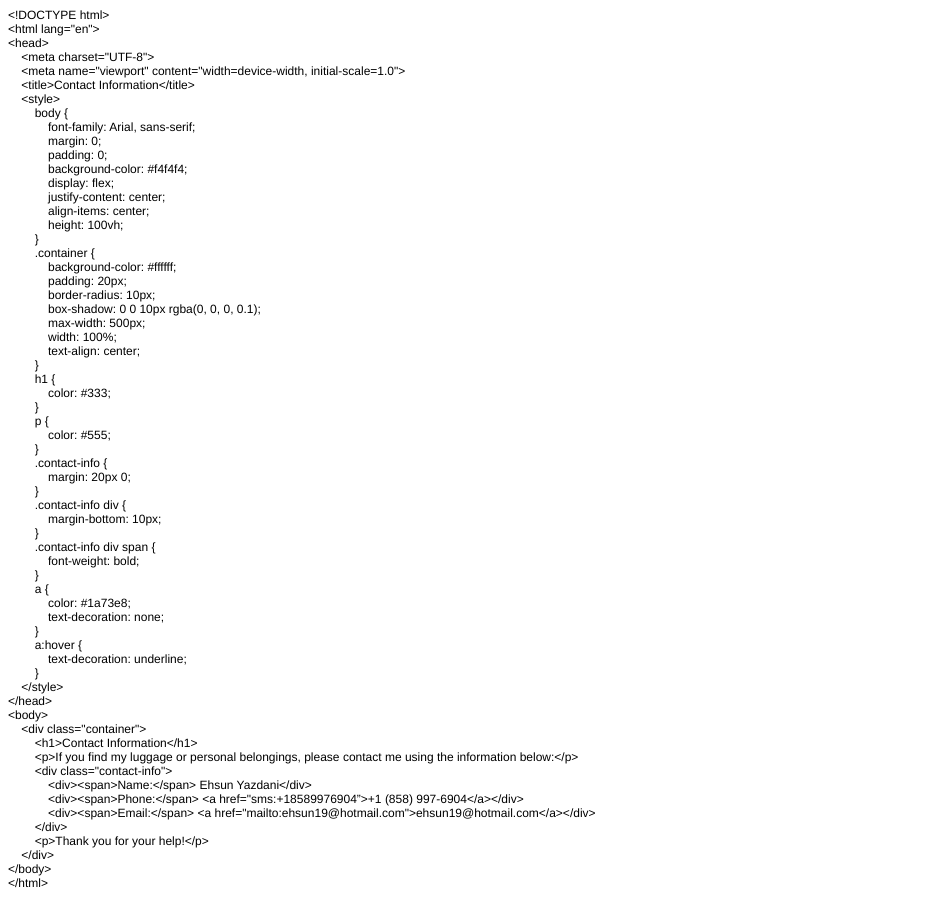
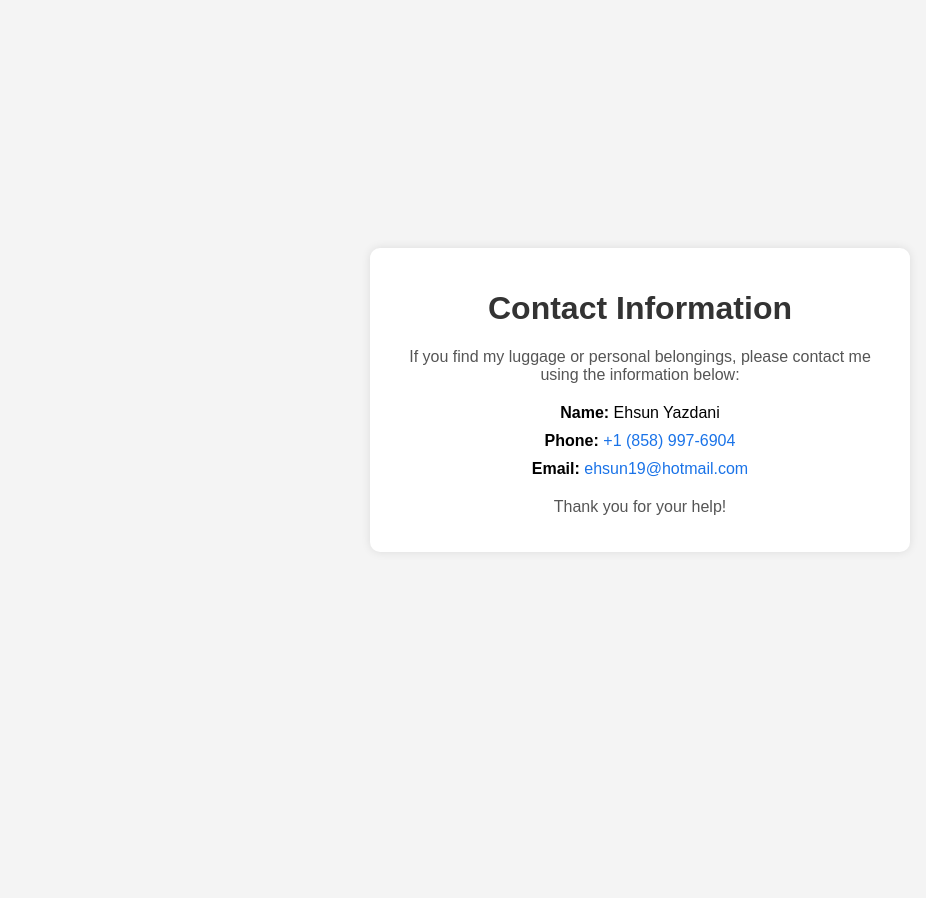
Before and after one commit to pursian/luggage_contact, a plain HTML site: page index.html in a window 1280 px wide. Shown: the whole page, without its empty margins (0-926 px from the left). After the commit the page ends 800 px from the top, so only its background shows below. Drawn offline with Linux system fonts and the light colour scheme.

Commit message:
Update index.html

```diff
--- a/index.html
+++ b/index.html
@@ -1,78 +1,63 @@
-<!DOCTYPE html PUBLIC "-//W3C//DTD HTML 4.01//EN" "http://www.w3.org/TR/html4/strict.dtd">
-<html>
+<!DOCTYPE html>
+<html lang="en">
 <head>
-  <meta http-equiv="Content-Type" content="text/html; charset=utf-8">
-  <meta http-equiv="Content-Style-Type" content="text/css">
-  <title></title>
-  <meta name="Generator" content="Cocoa HTML Writer">
-  <meta name="CocoaVersion" content="2487.6">
-  <style type="text/css">
-    p.p1 {margin: 0.0px 0.0px 0.0px 0.0px; font: 12.0px Helvetica}
-  </style>
+    <meta charset="UTF-8">
+    <meta name="viewport" content="width=device-width, initial-scale=1.0">
+    <title>Contact Information</title>
+    <style>
+        body {
+            font-family: Arial, sans-serif;
+            margin: 0;
+            padding: 0;
+            background-color: #f4f4f4;
+            display: flex;
+            justify-content: center;
+            align-items: center;
+            height: 100vh;
+        }
+        .container {
+            background-color: #ffffff;
+            padding: 20px;
+            border-radius: 10px;
+            box-shadow: 0 0 10px rgba(0, 0, 0, 0.1);
+            max-width: 500px;
+            width: 100%;
+            text-align: center;
+        }
+        h1 {
+            color: #333;
+        }
+        p {
+            color: #555;
+        }
+        .contact-info {
+            margin: 20px 0;
+        }
+        .contact-info div {
+            margin-bottom: 10px;
+        }
+        .contact-info div span {
+            font-weight: bold;
+        }
+        a {
+            color: #1a73e8;
+            text-decoration: none;
+        }
+        a:hover {
+            text-decoration: underline;
+        }
+    </style>
 </head>
 <body>
-<p class="p1">&lt;!DOCTYPE html&gt;</p>
-<p class="p1">&lt;html lang="en"&gt;</p>
-<p class="p1">&lt;head&gt;</p>
-<p class="p1"><span class="Apple-converted-space">    </span>&lt;meta charset="UTF-8"&gt;</p>
-<p class="p1"><span class="Apple-converted-space">    </span>&lt;meta name="viewport" content="width=device-width, initial-scale=1.0"&gt;</p>
-<p class="p1"><span class="Apple-converted-space">    </span>&lt;title&gt;Contact Information&lt;/title&gt;</p>
-<p class="p1"><span class="Apple-converted-space">    </span>&lt;style&gt;</p>
-<p class="p1"><span class="Apple-converted-space">        </span>body {</p>
-<p class="p1"><span class="Apple-converted-space">            </span>font-family: Arial, sans-serif;</p>
-<p class="p1"><span class="Apple-converted-space">            </span>margin: 0;</p>
-<p class="p1"><span class="Apple-converted-space">            </span>padding: 0;</p>
-<p class="p1"><span class="Apple-converted-space">            </span>background-color: #f4f4f4;</p>
-<p class="p1"><span class="Apple-converted-space">            </span>display: flex;</p>
-<p class="p1"><span class="Apple-converted-space">            </span>justify-content: center;</p>
-<p class="p1"><span class="Apple-converted-space">            </span>align-items: center;</p>
-<p class="p1"><span class="Apple-converted-space">            </span>height: 100vh;</p>
-<p class="p1"><span class="Apple-converted-space">        </span>}</p>
-<p class="p1"><span class="Apple-converted-space">        </span>.container {</p>
-<p class="p1"><span class="Apple-converted-space">            </span>background-color: #ffffff;</p>
-<p class="p1"><span class="Apple-converted-space">            </span>padding: 20px;</p>
-<p class="p1"><span class="Apple-converted-space">            </span>border-radius: 10px;</p>
-<p class="p1"><span class="Apple-converted-space">            </span>box-shadow: 0 0 10px rgba(0, 0, 0, 0.1);</p>
-<p class="p1"><span class="Apple-converted-space">            </span>max-width: 500px;</p>
-<p class="p1"><span class="Apple-converted-space">            </span>width: 100%;</p>
-<p class="p1"><span class="Apple-converted-space">            </span>text-align: center;</p>
-<p class="p1"><span class="Apple-converted-space">        </span>}</p>
-<p class="p1"><span class="Apple-converted-space">        </span>h1 {</p>
-<p class="p1"><span class="Apple-converted-space">            </span>color: #333;</p>
-<p class="p1"><span class="Apple-converted-space">        </span>}</p>
-<p class="p1"><span class="Apple-converted-space">        </span>p {</p>
-<p class="p1"><span class="Apple-converted-space">            </span>color: #555;</p>
-<p class="p1"><span class="Apple-converted-space">        </span>}</p>
-<p class="p1"><span class="Apple-converted-space">        </span>.contact-info {</p>
-<p class="p1"><span class="Apple-converted-space">            </span>margin: 20px 0;</p>
-<p class="p1"><span class="Apple-converted-space">        </span>}</p>
-<p class="p1"><span class="Apple-converted-space">        </span>.contact-info div {</p>
-<p class="p1"><span class="Apple-converted-space">            </span>margin-bottom: 10px;</p>
-<p class="p1"><span class="Apple-converted-space">        </span>}</p>
-<p class="p1"><span class="Apple-converted-space">        </span>.contact-info div span {</p>
-<p class="p1"><span class="Apple-converted-space">            </span>font-weight: bold;</p>
-<p class="p1"><span class="Apple-converted-space">        </span>}</p>
-<p class="p1"><span class="Apple-converted-space">        </span>a {</p>
-<p class="p1"><span class="Apple-converted-space">            </span>color: #1a73e8;</p>
-<p class="p1"><span class="Apple-converted-space">            </span>text-decoration: none;</p>
-<p class="p1"><span class="Apple-converted-space">        </span>}</p>
-<p class="p1"><span class="Apple-converted-space">        </span>a:hover {</p>
-<p class="p1"><span class="Apple-converted-space">            </span>text-decoration: underline;</p>
-<p class="p1"><span class="Apple-converted-space">        </span>}</p>
-<p class="p1"><span class="Apple-converted-space">    </span>&lt;/style&gt;</p>
-<p class="p1">&lt;/head&gt;</p>
-<p class="p1">&lt;body&gt;</p>
-<p class="p1"><span class="Apple-converted-space">    </span>&lt;div class="container"&gt;</p>
-<p class="p1"><span class="Apple-converted-space">        </span>&lt;h1&gt;Contact Information&lt;/h1&gt;</p>
-<p class="p1"><span class="Apple-converted-space">        </span>&lt;p&gt;If you find my luggage or personal belongings, please contact me using the information below:&lt;/p&gt;</p>
-<p class="p1"><span class="Apple-converted-space">        </span>&lt;div class="contact-info"&gt;</p>
-<p class="p1"><span class="Apple-converted-space">            </span>&lt;div&gt;&lt;span&gt;Name:&lt;/span&gt; Ehsun Yazdani&lt;/div&gt;</p>
-<p class="p1"><span class="Apple-converted-space">            </span>&lt;div&gt;&lt;span&gt;Phone:&lt;/span&gt; &lt;a href="sms:+18589976904”&gt;+1 (858) 997-6904&lt;/a&gt;&lt;/div&gt;</p>
-<p class="p1"><span class="Apple-converted-space">            </span>&lt;div&gt;&lt;span&gt;Email:&lt;/span&gt; &lt;a href="mailto:ehsun19@hotmail.com"&gt;ehsun19@hotmail.com&lt;/a&gt;&lt;/div&gt;</p>
-<p class="p1"><span class="Apple-converted-space">        </span>&lt;/div&gt;</p>
-<p class="p1"><span class="Apple-converted-space">        </span>&lt;p&gt;Thank you for your help!&lt;/p&gt;</p>
-<p class="p1"><span class="Apple-converted-space">    </span>&lt;/div&gt;</p>
-<p class="p1">&lt;/body&gt;</p>
-<p class="p1">&lt;/html&gt;</p>
+    <div class="container">
+        <h1>Contact Information</h1>
+        <p>If you find my luggage or personal belongings, please contact me using the information below:</p>
+        <div class="contact-info">
+            <div><span>Name:</span> Ehsun Yazdani</div>
+            <div><span>Phone:</span> <a href="sms:+18589976904">+1 (858) 997-6904</a></div>
+            <div><span>Email:</span> <a href="mailto:ehsun19@hotmail.com">ehsun19@hotmail.com</a></div>
+        </div>
+        <p>Thank you for your help!</p>
+    </div>
 </body>
 </html>
```
